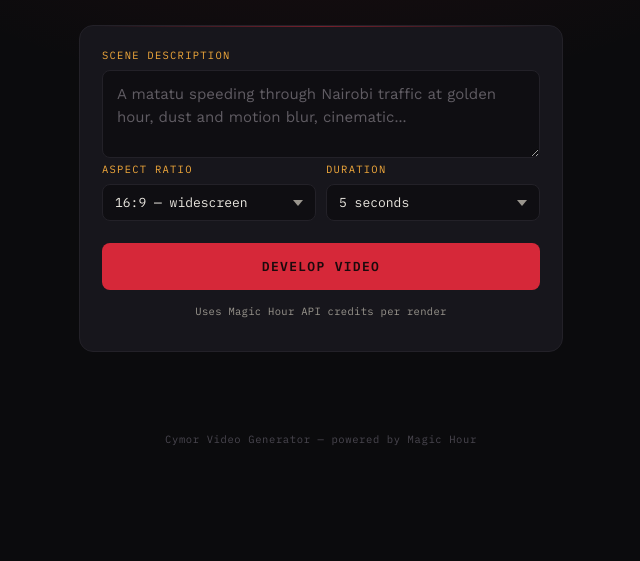
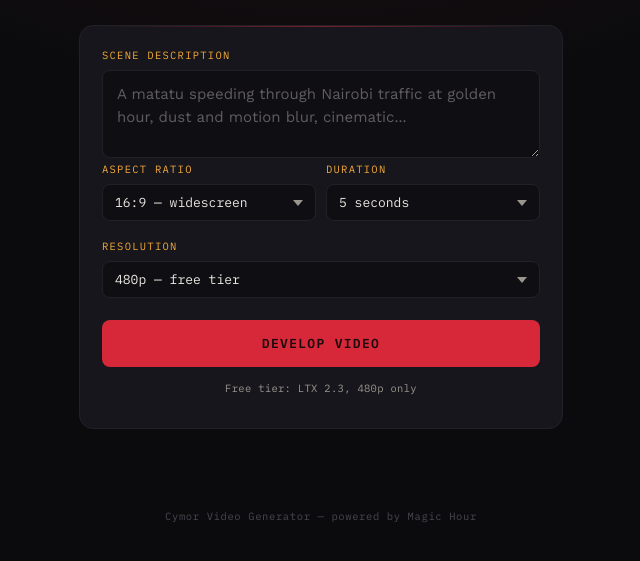
Before and after one commit to nashera28bomu-pixel/Cymorconverthub, a website: page public/index.html in a window 1280 px wide. Shown: the part 123-684 px from the top of the page, without its empty margins (319-959 px from the left). Drawn offline with nearby package versions, Linux system fonts and the light colour scheme.

Commit message:
Add resolution selection to video development form

```diff
--- a/public/index.html
+++ b/public/index.html
@@ -389,8 +389,15 @@
       </div>
     </div>
 
+    <label for="resolution">Resolution</label>
+    <select id="resolution">
+      <option value="480p">480p — free tier</option>
+      <option value="720p">720p — needs a paid plan</option>
+      <option value="1080p">1080p — needs a paid plan</option>
+    </select>
+
     <button class="develop-btn" id="developBtn">Develop video</button>
-    <p class="credit-note" id="creditNote">Uses Magic Hour API credits per render</p>
+    <p class="credit-note" id="creditNote">Free tier: LTX 2.3, 480p only</p>
     <div class="error-box" id="errorBox"></div>
   </div>
 </main>
@@ -433,6 +440,7 @@
   const promptEl = document.getElementById('prompt');
   const aspectEl = document.getElementById('aspect');
   const durationEl = document.getElementById('duration');
+  const resolutionEl = document.getElementById('resolution');
   const errorBox = document.getElementById('errorBox');
 
   const loadingOverlay = document.getElementById('loadingOverlay');
@@ -567,7 +575,7 @@
           prompt,
           aspectRatio: aspectEl.value,
           endSeconds: durationEl.value,
-          resolution: '720p'
+          resolution: resolutionEl.value
         })
       });
       const data = await res.json();
```
